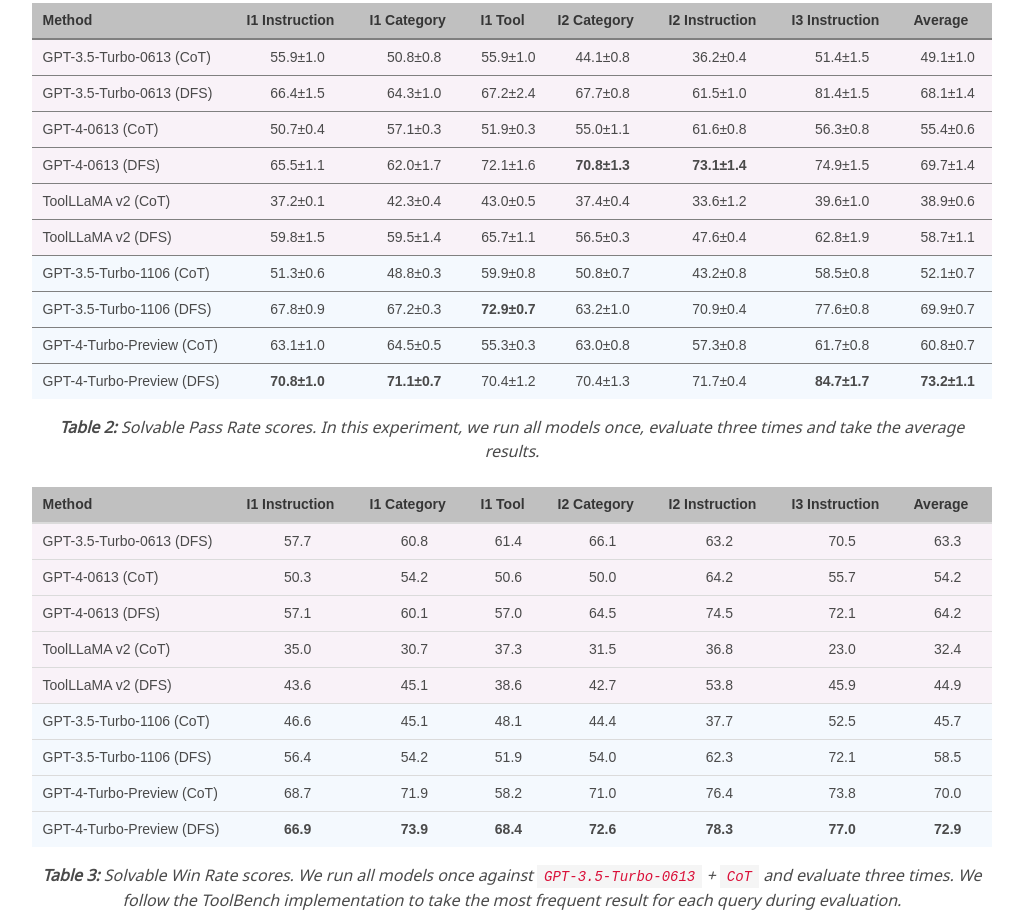
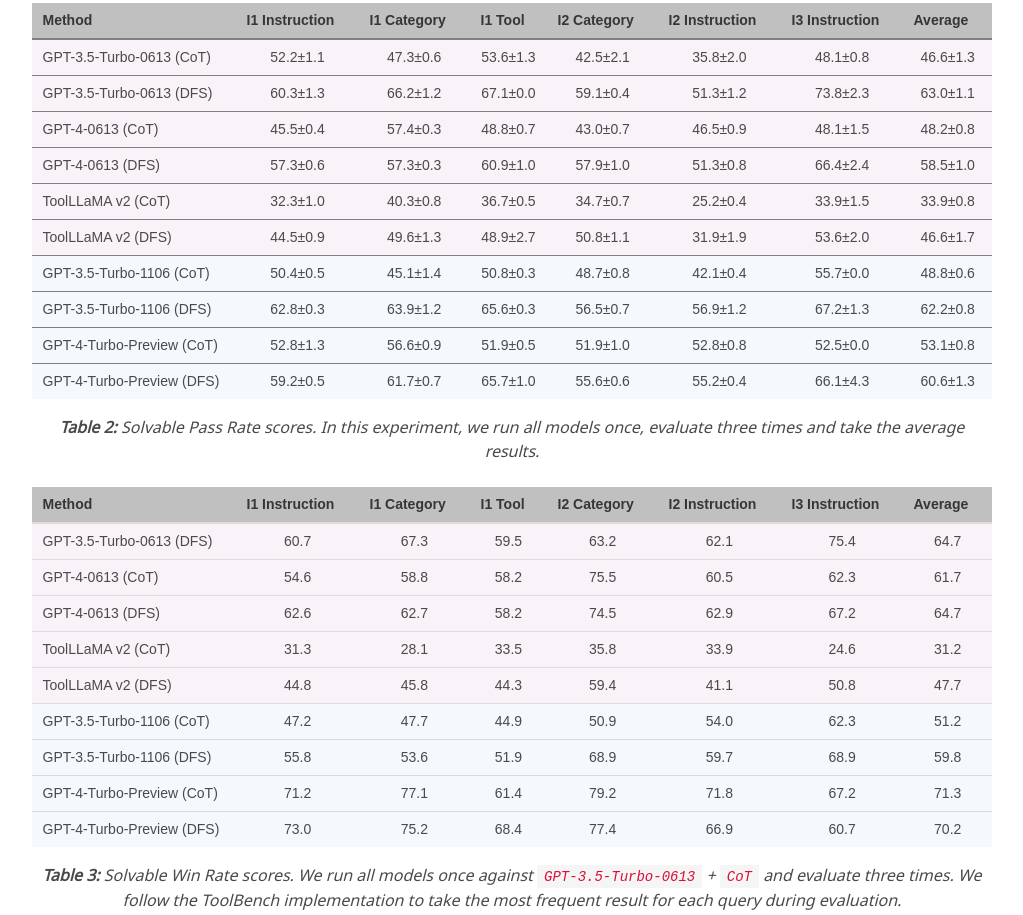
Before and after one commit to zhichengg/stb.github.io, a plain HTML site: page index.html in a window 1280 px wide. Shown: the part 3248-4163 px from the top of the page, without its empty margins (128-1151 px from the left). Drawn offline with nearby package versions, Linux system fonts and the light colour scheme; some icons are missing; a web font is replaced by a local one.

```diff
--- a/index.html
+++ b/index.html
@@ -368,104 +368,104 @@
             </thead>
             <tbody>
             <tr>
-              <td class="tg-i0fy">GPT-3.5-Turbo-0613  (CoT)</td>
-              <td class="tg-ubgs">55.9±1.0</td>
-              <td class="tg-ubgs">50.8±0.8</td>
-              <td class="tg-ubgs">55.9±1.0</td>
-              <td class="tg-ubgs">44.1±0.8</td>
-              <td class="tg-ubgs">36.2±0.4</td>
-              <td class="tg-ubgs">51.4±1.5</td>
-              <td class="tg-ubgs">49.1±1.0</td>
+              <td class="tg-i0fy">GPT-3.5-Turbo-0613 (CoT)</td>
+              <td class="tg-ubgs">52.2±1.1</td>
+              <td class="tg-ubgs">47.3±0.6</td>
+              <td class="tg-ubgs">53.6±1.3</td>
+              <td class="tg-ubgs">42.5±2.1</td>
+              <td class="tg-ubgs">35.8±2.0</td>
+              <td class="tg-ubgs">48.1±0.8</td>
+              <td class="tg-ubgs">46.6±1.3</td>
             </tr>
             <tr>
               <td class="tg-i0fy">GPT-3.5-Turbo-0613 (DFS)</td>
-              <td class="tg-ubgs">66.4±1.5</td>
-              <td class="tg-ubgs">64.3±1.0</td>
-              <td class="tg-ubgs">67.2±2.4</td>
-              <td class="tg-ubgs">67.7±0.8</td>
-              <td class="tg-ubgs">61.5±1.0</td>
-              <td class="tg-ubgs">81.4±1.5</td>
-              <td class="tg-ubgs">68.1±1.4</td>
+              <td class="tg-ubgs">60.3±1.3</td>
+              <td class="tg-ubgs">66.2±1.2</td>
+              <td class="tg-ubgs">67.1±0.0</td>
+              <td class="tg-ubgs">59.1±0.4</td>
+              <td class="tg-ubgs">51.3±1.2</td>
+              <td class="tg-ubgs">73.8±2.3</td>
+              <td class="tg-ubgs">63.0±1.1</td>
             </tr>
             <tr>
               <td class="tg-i0fy">GPT-4-0613 (CoT)</td>
-              <td class="tg-ubgs">50.7±0.4</td>
-              <td class="tg-ubgs">57.1±0.3</td>
-              <td class="tg-ubgs">51.9±0.3</td>
-              <td class="tg-ubgs">55.0±1.1</td>
-              <td class="tg-ubgs">61.6±0.8</td>
-              <td class="tg-ubgs">56.3±0.8</td>
-              <td class="tg-ubgs">55.4±0.6</td>
+              <td class="tg-ubgs">45.5±0.4</td>
+              <td class="tg-ubgs">57.4±0.3</td>
+              <td class="tg-ubgs">48.8±0.7</td>
+              <td class="tg-ubgs">43.0±0.7</td>
+              <td class="tg-ubgs">46.5±0.9</td>
+              <td class="tg-ubgs">48.1±1.5</td>
+              <td class="tg-ubgs">48.2±0.8</td>
             </tr>
             <tr>
               <td class="tg-i0fy">GPT-4-0613 (DFS)</td>
-              <td class="tg-ubgs">65.5±1.1</td>
-              <td class="tg-ubgs">62.0±1.7</td>
-              <td class="tg-ubgs">72.1±1.6</td>
-              <td class="tg-xu57">70.8±1.3</td>
-              <td class="tg-xu57">73.1±1.4</td>
-              <td class="tg-ubgs">74.9±1.5</td>
-              <td class="tg-ubgs">69.7±1.4</td>
+              <td class="tg-ubgs">57.3±0.6</td>
+              <td class="tg-ubgs">57.3±0.3</td>
+              <td class="tg-ubgs">60.9±1.0</td>
+              <td class="tg-ubgs">57.9±1.0</td>
+              <td class="tg-ubgs">51.3±0.8</td>
+              <td class="tg-ubgs">66.4±2.4</td>
+              <td class="tg-ubgs">58.5±1.0</td>
             </tr>
             <tr>
               <td class="tg-i0fy">ToolLLaMA v2 (CoT)</td>
-              <td class="tg-ubgs">37.2±0.1</td>
-              <td class="tg-ubgs">42.3±0.4</td>
-              <td class="tg-ubgs">43.0±0.5</td>
-              <td class="tg-ubgs">37.4±0.4</td>
-              <td class="tg-ubgs">33.6±1.2</td>
-              <td class="tg-ubgs">39.6±1.0</td>
-              <td class="tg-ubgs">38.9±0.6</td>
+              <td class="tg-ubgs">32.3±1.0</td>
+              <td class="tg-ubgs">40.3±0.8</td>
+              <td class="tg-ubgs">36.7±0.5</td>
+              <td class="tg-ubgs">34.7±0.7</td>
+              <td class="tg-ubgs">25.2±0.4</td>
+              <td class="tg-ubgs">33.9±1.5</td>
+              <td class="tg-ubgs">33.9±0.8</td>
             </tr>
             <tr>
               <td class="tg-i0fy">ToolLLaMA v2 (DFS)</td>
-              <td class="tg-ubgs">59.8±1.5</td>
-              <td class="tg-ubgs">59.5±1.4</td>
-              <td class="tg-ubgs">65.7±1.1</td>
-              <td class="tg-ubgs">56.5±0.3</td>
-              <td class="tg-ubgs">47.6±0.4</td>
-              <td class="tg-ubgs">62.8±1.9</td>
-              <td class="tg-ubgs">58.7±1.1</td>
+              <td class="tg-ubgs">44.5±0.9</td>
+              <td class="tg-ubgs">49.6±1.3</td>
+              <td class="tg-ubgs">48.9±2.7</td>
+              <td class="tg-ubgs">50.8±1.1</td>
+              <td class="tg-ubgs">31.9±1.9</td>
+              <td class="tg-ubgs">53.6±2.0</td>
+              <td class="tg-ubgs">46.6±1.7</td>
             </tr>
             <tr>
               <td class="tg-835b">GPT-3.5-Turbo-1106 (CoT)</td>
-              <td class="tg-z9ml">51.3±0.6</td>
-              <td class="tg-z9ml">48.8±0.3</td>
-              <td class="tg-z9ml">59.9±0.8</td>
-              <td class="tg-z9ml">50.8±0.7</td>
-              <td class="tg-z9ml">43.2±0.8</td>
-              <td class="tg-z9ml">58.5±0.8</td>
-              <td class="tg-z9ml">52.1±0.7</td>
+              <td class="tg-z9ml">50.4±0.5</td>
+              <td class="tg-z9ml">45.1±1.4</td>
+              <td class="tg-z9ml">50.8±0.3</td>
+              <td class="tg-z9ml">48.7±0.8</td>
+              <td class="tg-z9ml">42.1±0.4</td>
+              <td class="tg-z9ml">55.7±0.0</td>
+              <td class="tg-z9ml">48.8±0.6</td>
             </tr>
             <tr>
               <td class="tg-835b">GPT-3.5-Turbo-1106 (DFS)</td>
-              <td class="tg-z9ml">67.8±0.9</td>
-              <td class="tg-z9ml">67.2±0.3</td>
-              <td class="tg-2sb0">72.9±0.7</td>
-              <td class="tg-z9ml">63.2±1.0</td>
-              <td class="tg-z9ml">70.9±0.4</td>
-              <td class="tg-z9ml">77.6±0.8</td>
-              <td class="tg-z9ml">69.9±0.7</td>
+              <td class="tg-z9ml">62.8±0.3</td>
+              <td class="tg-z9ml">63.9±1.2</td>
+              <td class="tg-z9ml">65.6±0.3</td>
+              <td class="tg-z9ml">56.5±0.7</td>
+              <td class="tg-z9ml">56.9±1.2</td>
+              <td class="tg-z9ml">67.2±1.3</td>
+              <td class="tg-z9ml">62.2±0.8</td>
             </tr>
             <tr>
               <td class="tg-835b">GPT-4-Turbo-Preview (CoT)</td>
-              <td class="tg-z9ml">63.1±1.0</td>
-              <td class="tg-z9ml">64.5±0.5</td>
-              <td class="tg-z9ml">55.3±0.3</td>
-              <td class="tg-z9ml">63.0±0.8</td>
-              <td class="tg-z9ml">57.3±0.8</td>
-              <td class="tg-z9ml">61.7±0.8</td>
-              <td class="tg-z9ml">60.8±0.7</td>
+              <td class="tg-z9ml">52.8±1.3</td>
+              <td class="tg-z9ml">56.6±0.9</td>
+              <td class="tg-z9ml">51.9±0.5</td>
+              <td class="tg-z9ml">51.9±1.0</td>
+              <td class="tg-z9ml">52.8±0.8</td>
+              <td class="tg-z9ml">52.5±0.0</td>
+              <td class="tg-z9ml">53.1±0.8</td>
             </tr>
             <tr>
               <td class="tg-835b">GPT-4-Turbo-Preview (DFS)</td>
-              <td class="tg-2sb0">70.8±1.0</td>
-              <td class="tg-2sb0">71.1±0.7</td>
-              <td class="tg-z9ml">70.4±1.2</td>
-              <td class="tg-z9ml">70.4±1.3</td>
-              <td class="tg-z9ml">71.7±0.4</td>
-              <td class="tg-2sb0">84.7±1.7</td>
-              <td class="tg-2sb0">73.2±1.1</td>
+              <td class="tg-z9ml">59.2±0.5</td>
+              <td class="tg-z9ml">61.7±0.7</td>
+              <td class="tg-z9ml">65.7±1.0</td>
+              <td class="tg-z9ml">55.6±0.6</td>
+              <td class="tg-z9ml">55.2±0.4</td>
+              <td class="tg-z9ml">66.1±4.3</td>
+              <td class="tg-z9ml">60.6±1.3</td>
             </tr>
             </tbody>
           </table>
@@ -493,93 +493,93 @@
             <tbody>
             <tr>
               <td class="tg-3p6l">GPT-3.5-Turbo-0613 (DFS)</td>
-              <td class="tg-orlh">57.7</td>
-              <td class="tg-orlh">60.8</td>
-              <td class="tg-orlh">61.4</td>
-              <td class="tg-orlh">66.1</td>
+              <td class="tg-orlh">60.7</td>
+              <td class="tg-orlh">67.3</td>
+              <td class="tg-orlh">59.5</td>
               <td class="tg-orlh">63.2</td>
-              <td class="tg-orlh">70.5</td>
-              <td class="tg-orlh">63.3</td>
+              <td class="tg-orlh">62.1</td>
+              <td class="tg-orlh">75.4</td>
+              <td class="tg-orlh">64.7</td>
             </tr>
             <tr>
               <td class="tg-3p6l">GPT-4-0613 (CoT)</td>
-              <td class="tg-orlh">50.3</td>
-              <td class="tg-orlh">54.2</td>
-              <td class="tg-orlh">50.6</td>
-              <td class="tg-orlh">50.0</td>
-              <td class="tg-orlh">64.2</td>
-              <td class="tg-orlh">55.7</td>
-              <td class="tg-orlh">54.2</td>
+              <td class="tg-orlh">54.6</td>
+              <td class="tg-orlh">58.8</td>
+              <td class="tg-orlh">58.2</td>
+              <td class="tg-orlh">75.5</td>
+              <td class="tg-orlh">60.5</td>
+              <td class="tg-orlh">62.3</td>
+              <td class="tg-orlh">61.7</td>
             </tr>
             <tr>
               <td class="tg-3p6l">GPT-4-0613 (DFS)</td>
-              <td class="tg-orlh">57.1</td>
-              <td class="tg-orlh">60.1</td>
-              <td class="tg-orlh">57.0</td>
-              <td class="tg-orlh">64.5</td>
+              <td class="tg-orlh">62.6</td>
+              <td class="tg-orlh">62.7</td>
+              <td class="tg-orlh">58.2</td>
               <td class="tg-orlh">74.5</td>
-              <td class="tg-orlh">72.1</td>
-              <td class="tg-orlh">64.2</td>
+              <td class="tg-orlh">62.9</td>
+              <td class="tg-orlh">67.2</td>
+              <td class="tg-orlh">64.7</td>
             </tr>
             <tr>
               <td class="tg-3p6l">ToolLLaMA v2 (CoT)</td>
-              <td class="tg-orlh">35.0</td>
-              <td class="tg-orlh">30.7</td>
-              <td class="tg-orlh">37.3</td>
-              <td class="tg-orlh">31.5</td>
-              <td class="tg-orlh">36.8</td>
-              <td class="tg-orlh">23.0</td>
-              <td class="tg-orlh">32.4</td>
+              <td class="tg-orlh">31.3</td>
+              <td class="tg-orlh">28.1</td>
+              <td class="tg-orlh">33.5</td>
+              <td class="tg-orlh">35.8</td>
+              <td class="tg-orlh">33.9</td>
+              <td class="tg-orlh">24.6</td>
+              <td class="tg-orlh">31.2</td>
             </tr>
             <tr>
               <td class="tg-3p6l">ToolLLaMA v2 (DFS)</td>
-              <td class="tg-orlh">43.6</td>
-              <td class="tg-orlh">45.1</td>
-              <td class="tg-orlh">38.6</td>
-              <td class="tg-orlh">42.7</td>
-              <td class="tg-orlh">53.8</td>
-              <td class="tg-orlh">45.9</td>
-              <td class="tg-orlh">44.9</td>
+              <td class="tg-orlh">44.8</td>
+              <td class="tg-orlh">45.8</td>
+              <td class="tg-orlh">44.3</td>
+              <td class="tg-orlh">59.4</td>
+              <td class="tg-orlh">41.1</td>
+              <td class="tg-orlh">50.8</td>
+              <td class="tg-orlh">47.7</td>
             </tr>
             <tr>
               <td class="tg-0ez0">GPT-3.5-Turbo-1106 (CoT)</td>
-              <td class="tg-byzq">46.6</td>
-              <td class="tg-byzq">45.1</td>
-              <td class="tg-byzq">48.1</td>
-              <td class="tg-byzq">44.4</td>
-              <td class="tg-byzq">37.7</td>
-              <td class="tg-byzq">52.5</td>
-              <td class="tg-byzq">45.7</td>
+              <td class="tg-byzq">47.2</td>
+              <td class="tg-byzq">47.7</td>
+              <td class="tg-byzq">44.9</td>
+              <td class="tg-byzq">50.9</td>
+              <td class="tg-byzq">54.0</td>
+              <td class="tg-byzq">62.3</td>
+              <td class="tg-byzq">51.2</td>
             </tr>
             <tr>
               <td class="tg-0ez0">GPT-3.5-Turbo-1106 (DFS)</td>
-              <td class="tg-byzq">56.4</td>
-              <td class="tg-byzq">54.2</td>
+              <td class="tg-byzq">55.8</td>
+              <td class="tg-byzq">53.6</td>
               <td class="tg-byzq">51.9</td>
-              <td class="tg-byzq">54.0</td>
-              <td class="tg-byzq">62.3</td>
-              <td class="tg-byzq">72.1</td>
-              <td class="tg-byzq">58.5</td>
+              <td class="tg-byzq">68.9</td>
+              <td class="tg-byzq">59.7</td>
+              <td class="tg-byzq">68.9</td>
+              <td class="tg-byzq">59.8</td>
             </tr>
             <tr>
               <td class="tg-0ez0">GPT-4-Turbo-Preview (CoT)</td>
-              <td class="tg-byzq">68.7</td>
-              <td class="tg-byzq">71.9</td>
-              <td class="tg-byzq">58.2</td>
-              <td class="tg-byzq">71.0</td>
-              <td class="tg-byzq">76.4</td>
-              <td class="tg-byzq">73.8</td>
-              <td class="tg-byzq">70.0</td>
+              <td class="tg-byzq">71.2</td>
+              <td class="tg-byzq">77.1</td>
+              <td class="tg-byzq">61.4</td>
+              <td class="tg-byzq">79.2</td>
+              <td class="tg-byzq">71.8</td>
+              <td class="tg-byzq">67.2</td>
+              <td class="tg-byzq">71.3</td>
             </tr>
             <tr>
               <td class="tg-0ez0">GPT-4-Turbo-Preview (DFS)</td>
-              <td class="tg-onx1">66.9</td>
-              <td class="tg-onx1">73.9</td>
-              <td class="tg-onx1">68.4</td>
-              <td class="tg-onx1">72.6</td>
-              <td class="tg-onx1">78.3</td>
-              <td class="tg-onx1">77.0</td>
-              <td class="tg-onx1">72.9</td>
+              <td class="tg-byzq">73.0</td>
+              <td class="tg-byzq">75.2</td>
+              <td class="tg-byzq">68.4</td>
+              <td class="tg-byzq">77.4</td>
+              <td class="tg-byzq">66.9</td>
+              <td class="tg-byzq">60.7</td>
+              <td class="tg-byzq">70.2</td>
             </tr>
             </tbody>
           </table>
```
Lines whose indentation alone changed are shown as unchanged.
